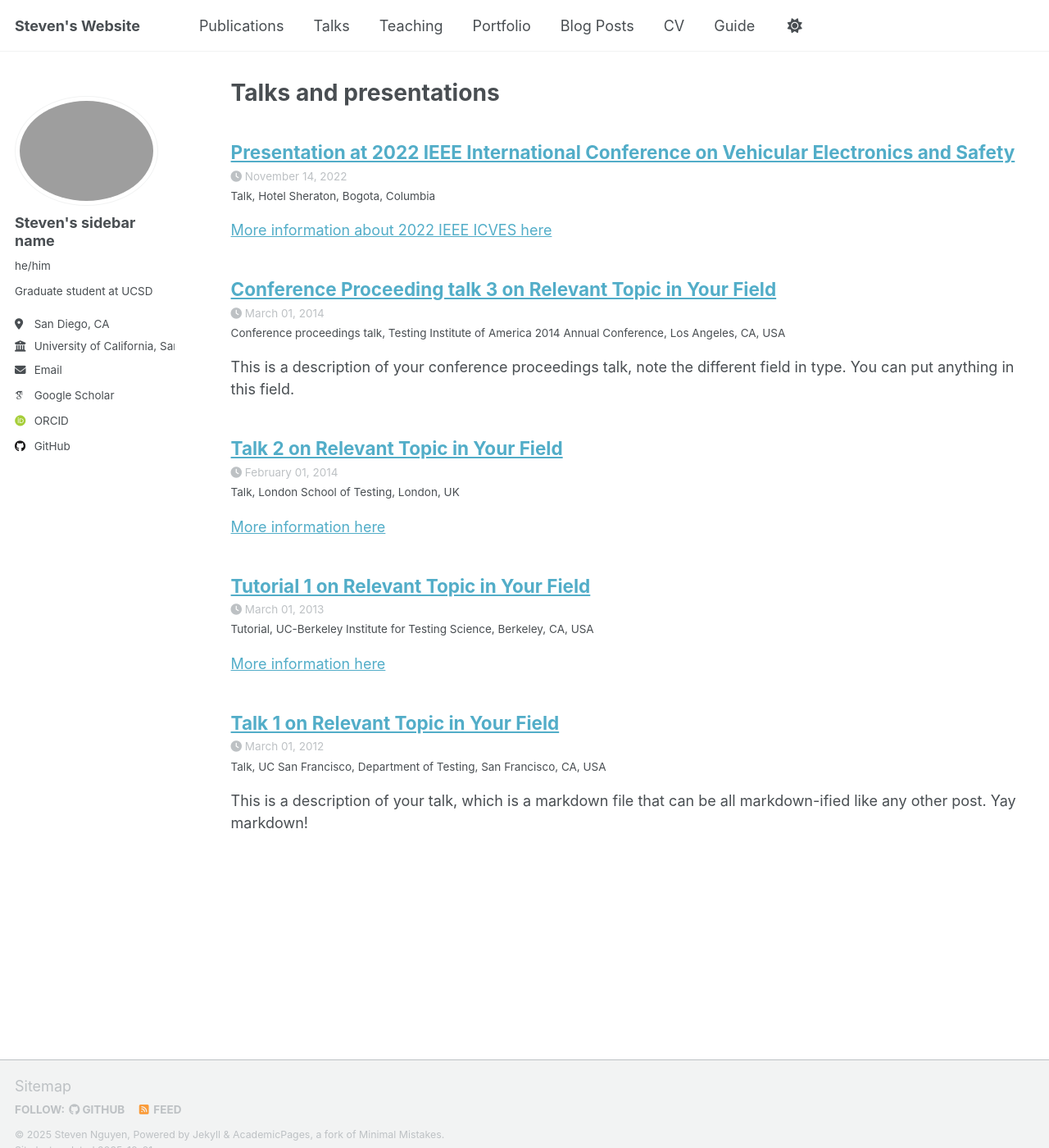
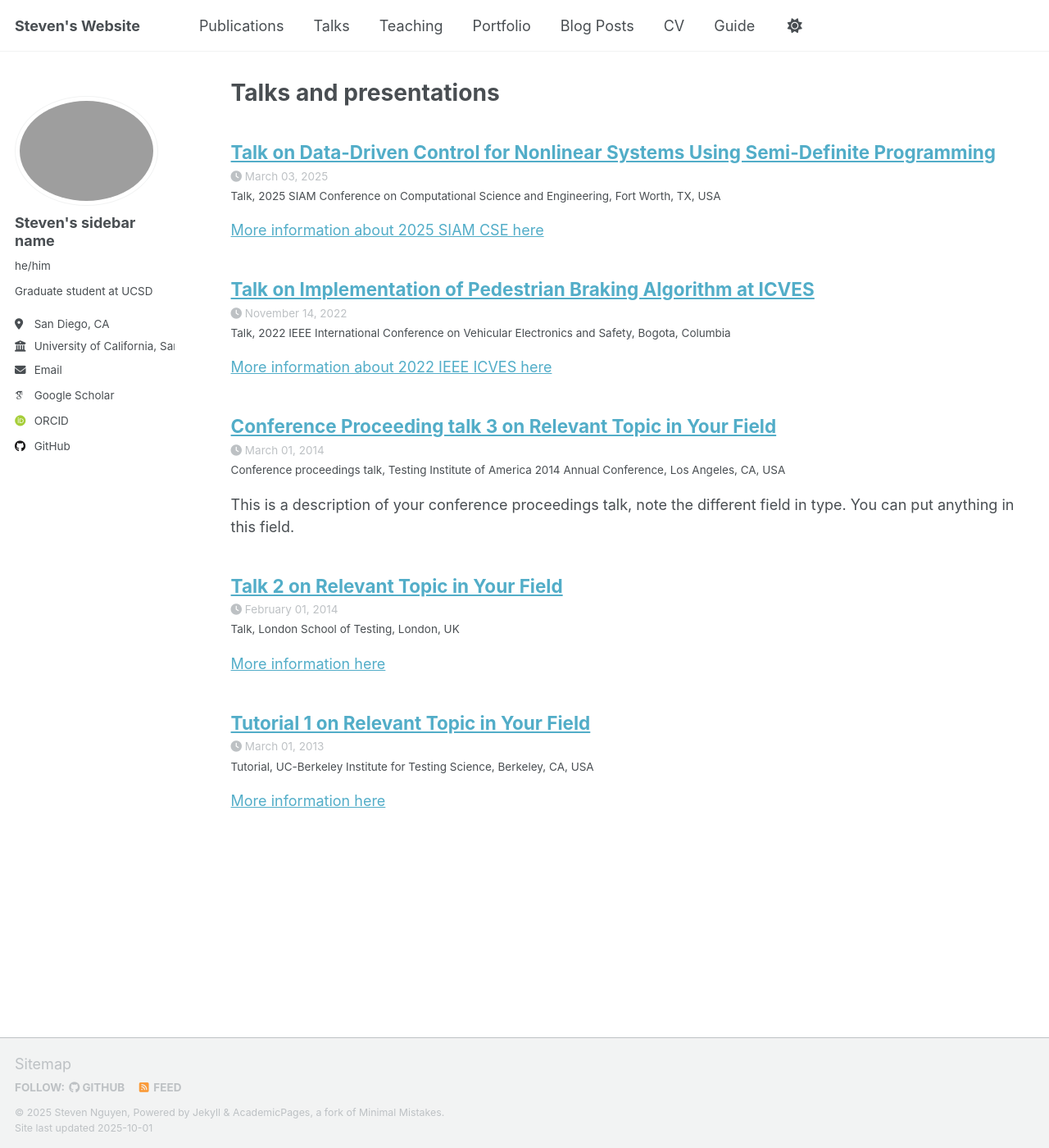
Before and after one commit to nguyensteven01/nguyensteven01.github.io, a Jekyll site: the page built from _pages/talks.html, in a window 1280 px wide and 1400 px high. Shown: the whole window at 82% size. Built offline with Jekyll 4.4.1, drawn with Linux system fonts in a browser that asks for light colours; some web fonts are replaced; a script that is not in the unit is left out.

Commit message:
added details on SIAM CSE talk

```diff
--- a/_talks/2012-03-01-talk-1.md
+++ /dev/null
@@ -1,11 +0,0 @@
----
-title: "Talk 1 on Relevant Topic in Your Field"
-collection: talks
-type: "Talk"
-permalink: /talks/2012-03-01-talk-1
-venue: "UC San Francisco, Department of Testing"
-date: 2012-03-01
-location: "San Francisco, CA, USA"
----
-
-This is a description of your talk, which is a markdown file that can be all markdown-ified like any other post. Yay markdown!
--- a/_talks/2022-ICVES.md
+++ b/_talks/2022-ICVES.md
@@ -1,9 +1,9 @@
 ---
-title: "Presentation at 2022 IEEE International Conference on Vehicular Electronics and Safety"
+title: "Talk on Implementation of Pedestrian Braking Algorithm at ICVES"
 collection: talks
 type: "Talk"
 permalink: /talks/2022-ICVES
-venue: "Hotel Sheraton"
+venue: "2022 IEEE International Conference on Vehicular Electronics and Safety"
 date: 2022-11-14
 location: "Bogota, Columbia"
 ---
--- /dev/null
+++ b/_talks/2025-SIAMCSE.md
@@ -0,0 +1,13 @@
+---
+title: "Talk on Data-Driven Control for Nonlinear Systems Using Semi-Definite Programming"
+collection: talks
+type: "Talk"
+permalink: /talks/2025-SIAMCSE
+venue: "2025 SIAM Conference on Computational Science and Engineering"
+date: 2025-03-03
+location: "Fort Worth, TX, USA"
+---
+
+[More information about 2025 SIAM CSE here](https://www.siam.org/conferences-events/past-event-archive/cse25/)
+
+This is a description of your talk, which is a markdown file that can be all markdown-ified like any other post. Yay markdown!
```
